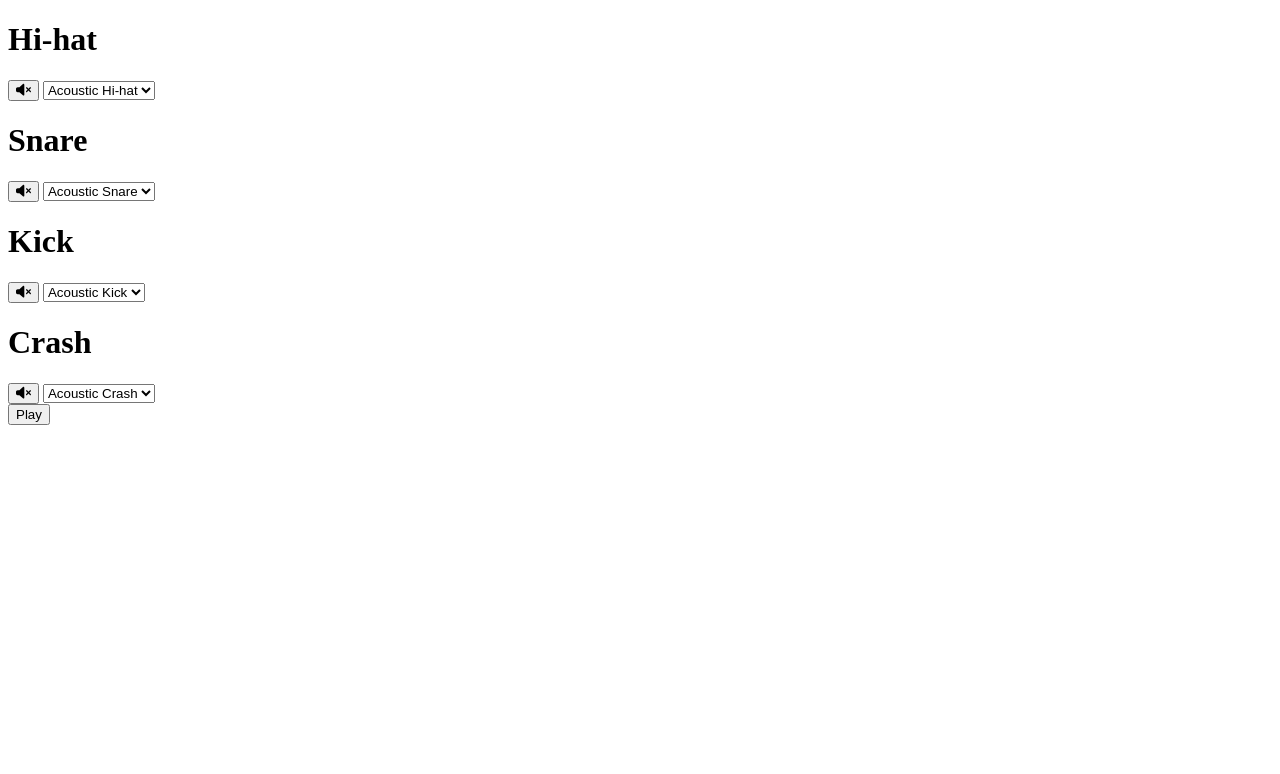
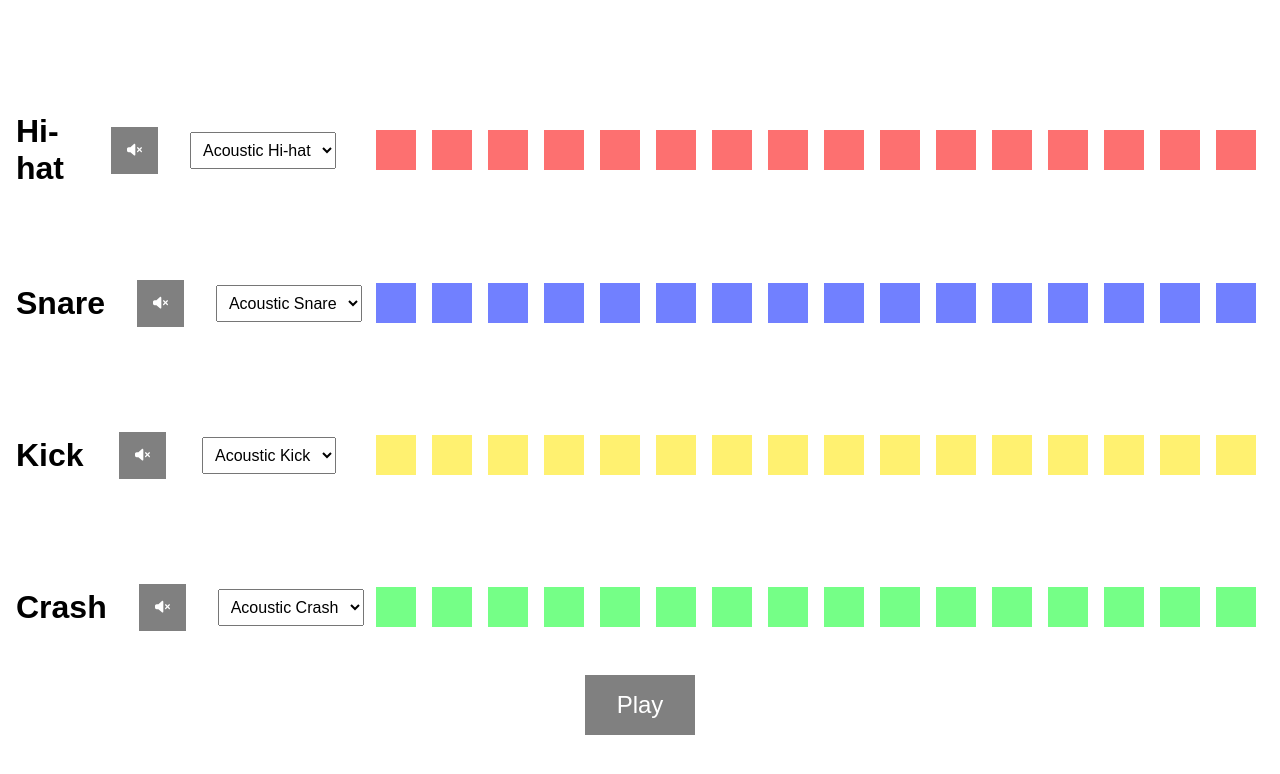
Before and after one commit to marshlendel/webeats, a plain HTML site: page index.html in a window 1280 px wide. Drawn offline with Linux system fonts and the light colour scheme.

Commit message:
add styling

```diff
--- a/index.html
+++ b/index.html
@@ -141,8 +141,8 @@
           <div class="pad crash-pad b15"></div>
         </div>
       </div>
+      <button class="play">Play</button>
     </div>
-    <button class="play">Play</button>
     <audio src="./sounds/hihat-acoustic01.wav" class="hihat-sound"></audio>
     <audio src="./sounds/snare-acoustic01.wav" class="snare-sound"></audio>
     <audio src="./sounds/kick-acoustic01.wav" class="kick-sound"></audio>
--- a/style.css
+++ b/style.css
@@ -0,0 +1,114 @@
+* {
+  margin: 0;
+  padding: 0;
+  box-sizing: border-box;
+}
+
+body {
+  font-family: Arial, Helvetica, sans-serif;
+}
+
+i,
+svg {
+  pointer-events: none;
+}
+
+.pad {
+  width: 2.5rem;
+  height: 2.5rem;
+  margin: 1rem 0.5rem;
+  cursor: pointer;
+  transition: all 0.5s ease;
+}
+
+.hihat-pad {
+  background: rgb(253, 112, 112);
+}
+
+.snare-pad {
+  background: rgb(113, 128, 255);
+}
+
+.kick-pad {
+  background: rgb(255, 241, 112);
+}
+
+.crash-pad {
+  background: rgb(117, 255, 135);
+}
+
+.hihat-pad.active {
+  background: rgb(187, 70, 70);
+}
+
+.snare-pad.active {
+  background: rgb(66, 78, 192);
+}
+
+.kick-pad.active {
+  background: rgb(197, 184, 63);
+}
+
+.crash-pad.active {
+  background: rgb(66, 199, 84);
+}
+
+.sequencer {
+  display: flex;
+  flex-direction: column;
+  align-items: center;
+  justify-content: center;
+  min-height: 100vh;
+}
+
+.hihat-track,
+.snare-track,
+.kick-track,
+.crash-track {
+  display: flex;
+  align-items: center;
+  justify-content: space-between;
+  margin-top: 5rem;
+}
+
+.hihat-pads,
+.snare-pads,
+.kick-pads,
+.crash-pads {
+  display: flex;
+  flex-wrap: wrap;
+}
+
+.controls {
+  display: flex;
+  align-items: center;
+  flex: 1;
+  justify-content: space-between;
+  width: 20rem;
+  margin-right: 2rem;
+}
+
+.controls button {
+  padding: 1rem;
+  border: none;
+  background: gray;
+  margin: 0 2rem;
+  color: white;
+  cursor: pointer;
+  transition: all 0.5s ease;
+}
+
+.play {
+  padding: 1rem 2rem;
+  font-size: 1.5rem;
+  background: gray;
+  color: white;
+  border: none;
+  cursor: pointer;
+  margin: 2rem;
+}
+
+select {
+  padding: 0.5rem;
+  font-size: 1rem;
+}
```
